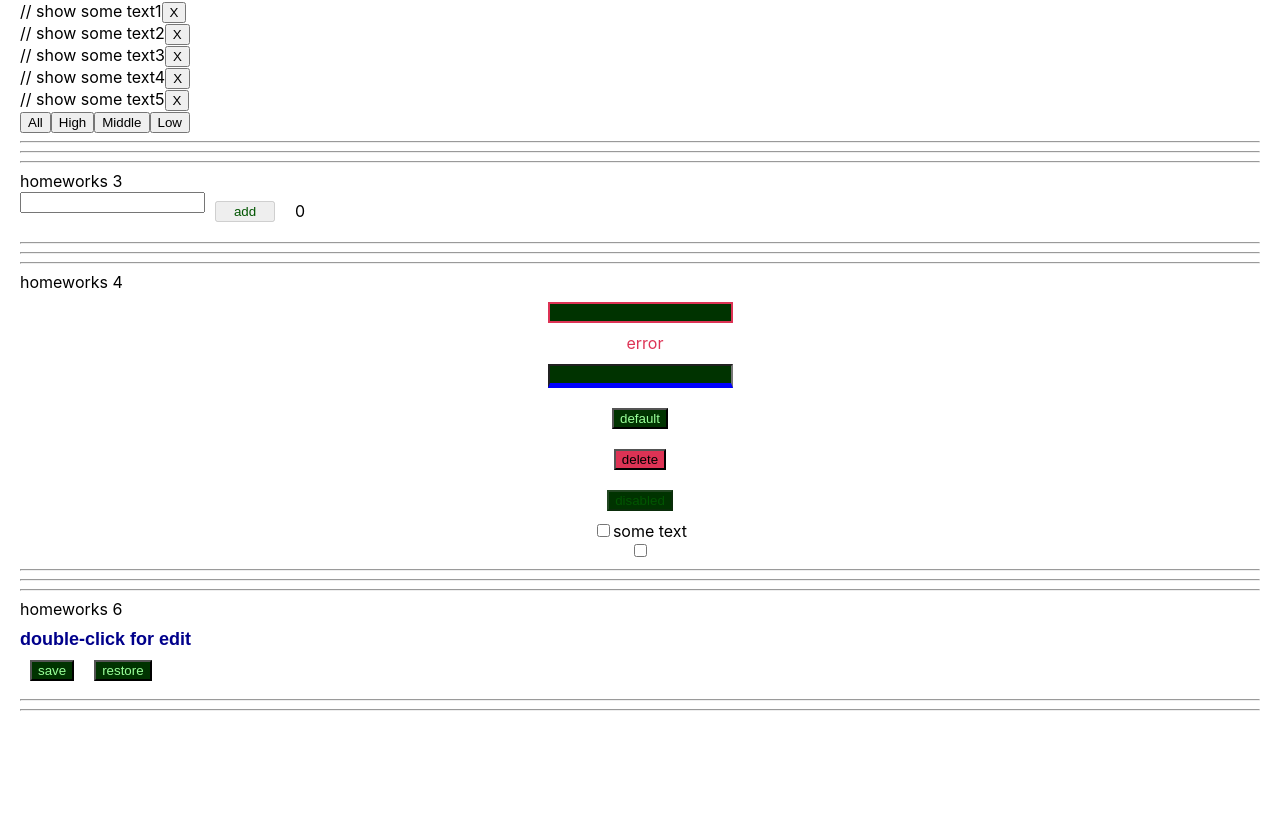
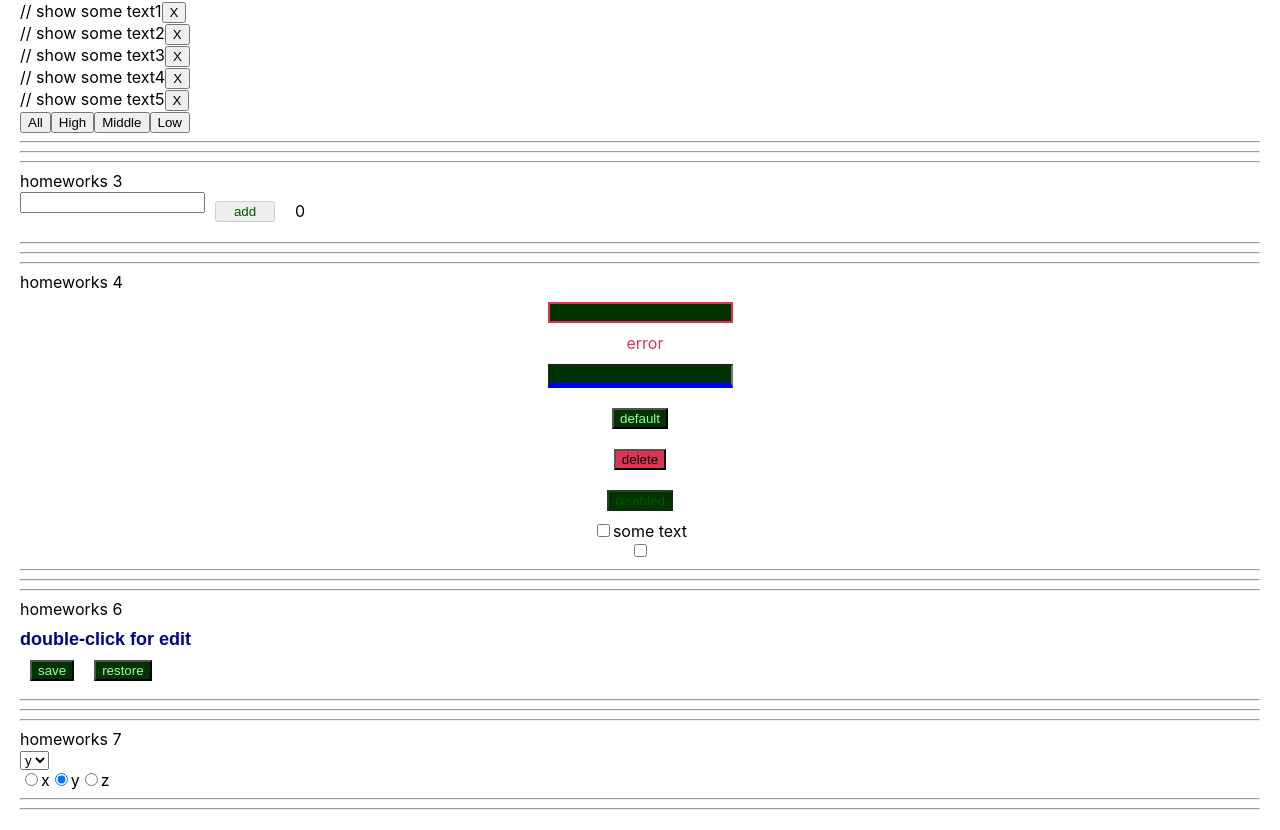
Before and after one commit to Archhhi/HomeWorks, a React (Create React App) app: page /#/junior in a window 1280 px wide. Shown: the part 281-1111 px from the top of the page. Before the commit the page ends 1012 px from the top, so only its background shows below. Built offline with nearby package versions, Linux system fonts and the light colour scheme.

Commit message:
Add HW7: Completed

```diff
--- a/src/p2-homeworks/h5/pages/Junior.tsx
+++ b/src/p2-homeworks/h5/pages/Junior.tsx
@@ -4,6 +4,7 @@ import HW2 from '../../h2/HW2'
 import HW3 from '../../h3/HW3'
 import HW4 from '../../h4/HW4'
 import HW6 from "../../h6/HW6";
+import HW7 from "../../h7/HW7";
 
 function Junior() {
   return (
@@ -13,7 +14,7 @@ function Junior() {
       <HW3/>
       <HW4/>
       <HW6/>
-
+      <HW7/>
     </div>
   )
 }
--- a/src/p2-homeworks/h7/common/c5-SuperSelect/SuperSelect.tsx
+++ b/src/p2-homeworks/h7/common/c5-SuperSelect/SuperSelect.tsx
@@ -3,7 +3,7 @@ import React, {SelectHTMLAttributes, DetailedHTMLProps, ChangeEvent} from "react
 type DefaultSelectPropsType = DetailedHTMLProps<SelectHTMLAttributes<HTMLSelectElement>, HTMLSelectElement>
 
 type SuperSelectPropsType = DefaultSelectPropsType & {
-    options?: any[]
+  options?: string[]
   onChangeOption?: (option: any) => void
 }
 
@@ -14,10 +14,12 @@ const SuperSelect: React.FC<SuperSelectPropsType> = (
     ...restProps
   }
 ) => {
-    const mappedOptions: any[] = []; // map options with key
+  const mappedOptions: any[] = options ? options.map((op, i) =>
+      <option key={op + "-" + i} onChange={() => onChangeCallback}>{op}</option>)
+    : [] // map options with key
 
   const onChangeCallback = (e: ChangeEvent<HTMLSelectElement>) => {
-        // onChange, onChangeOption
+    onChangeOption && onChangeOption(e.currentTarget.value)
   }
 
   return (
--- a/src/p2-homeworks/h7/common/c6-SuperRadio/SuperRadio.tsx
+++ b/src/p2-homeworks/h7/common/c6-SuperRadio/SuperRadio.tsx
@@ -15,8 +15,9 @@ const SuperRadio: React.FC<SuperRadioPropsType> = (
     ...restProps
   }
 ) => {
+
   const onChangeCallback = (e: ChangeEvent<HTMLInputElement>) => {
-        // onChange, onChangeOption
+    onChangeOption && onChangeOption(e.currentTarget.value)
   }
 
 
@@ -24,6 +25,12 @@ const SuperRadio: React.FC<SuperRadioPropsType> = (
     <label key={name + "-" + i}>
       <input
         type={"radio"}
+        name={name}
+        checked={o === value}
+        value={o}
+        onChange={onChangeCallback}
+
+        {...restProps}
         // name, checked, value, onChange
       />
       {o}
```
Lines whose indentation alone changed are shown as unchanged.
